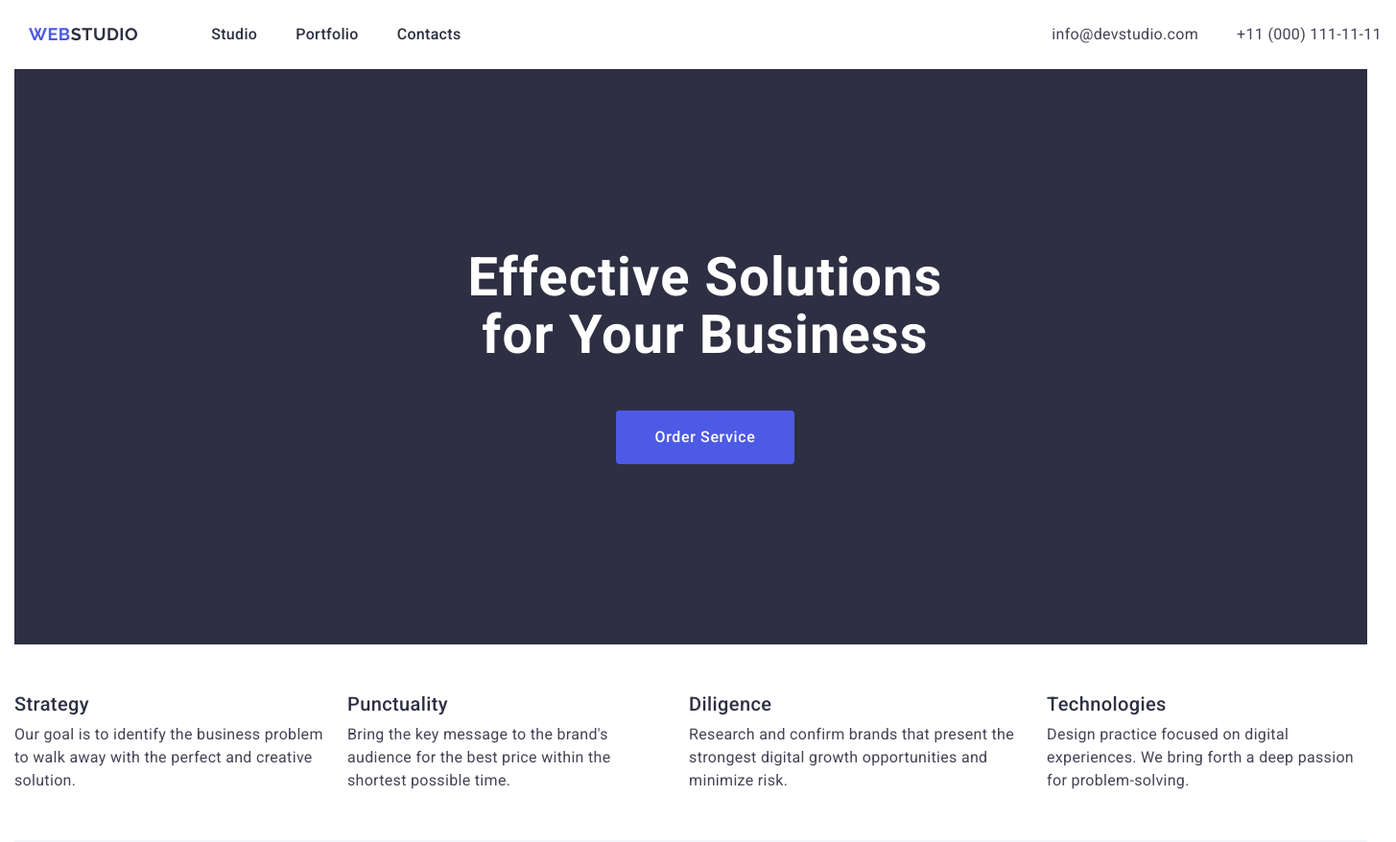
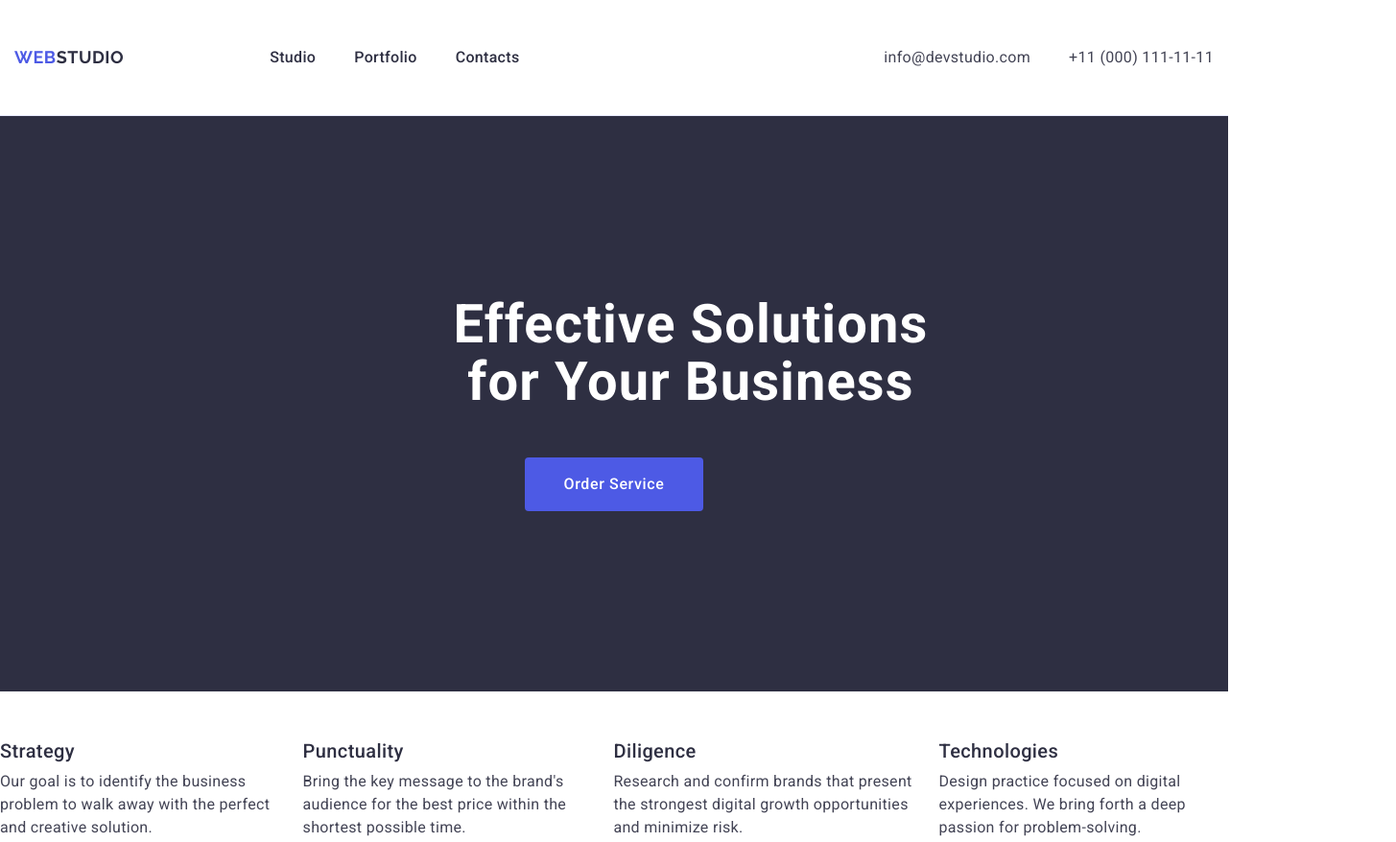
Before and after one commit to didislava/goit-markup-hw-03, a plain HTML site: page index.html in a window 1280 px wide. Shown: the top 878 px of the page at 96% size, 1455 px wide, since content can reach past the window. Drawn offline with nearby package versions, Linux system fonts and the light colour scheme.

Commit message:
correct mistakes header

```diff
--- a/css/styles.css
+++ b/css/styles.css
@@ -19,6 +19,10 @@ button {
     cursor: pointer;
 }
 
+.img {
+    display: block;
+}
+
 p,
 h1,
 h2,
@@ -30,12 +34,8 @@ h6 {
     margin-bottom: 0px;
 }
 
-.img {
-    display: block;
-}
-
 .conteiner {
-    width: 1440px;
+    width: 1158x;
     padding-left: 15px;
     padding-right: 15px;
     margin: 0 auto ;
@@ -44,6 +44,7 @@ h6 {
 .header {
     padding-top: 24px;
     padding-bottom: 24px;
+    border-bottom: 1px solid #e7e9fc;
 }
 
 .header-conteiner {
@@ -65,6 +66,7 @@ h6 {
     letter-spacing: 0.03em;
     text-transform: uppercase;
     color: #4d5ae5;
+    margin-right: 76px;
 }
 
 .header-logo-color {
@@ -78,6 +80,7 @@ h6 {
 }
 
 .header-contacts-list {
+    padding: 24px 0;
     font-style: normal;
     margin-left: auto;
 }
--- a/index.html
+++ b/index.html
@@ -11,9 +11,8 @@
     <link rel="stylesheet" href="./css/styles.css">
 </head>
 <body>
-<div class="conteiner">
     <header class="header">
-            <div class="conteiner header-conteiner">
+        <div class="header-conteiner conteiner">
             <nav class="header-navigation">
                 <a class="logo" href="./index.html">Web<span class="header-logo-color">Studio</span></a>
                 <ul class="header-menu-list">
@@ -123,6 +122,5 @@
         <a class="logo" href="./index.html">Web<span class="footer-logo-color">Studio</span></a>
         <p class="footer-text section-paragraf">Increase the flow of customers and sales for your business with digital marketing & growth solutions.</p>
     </footer>
-</div>
 </body>
 </html>
```
Lines whose indentation alone changed are shown as unchanged.
